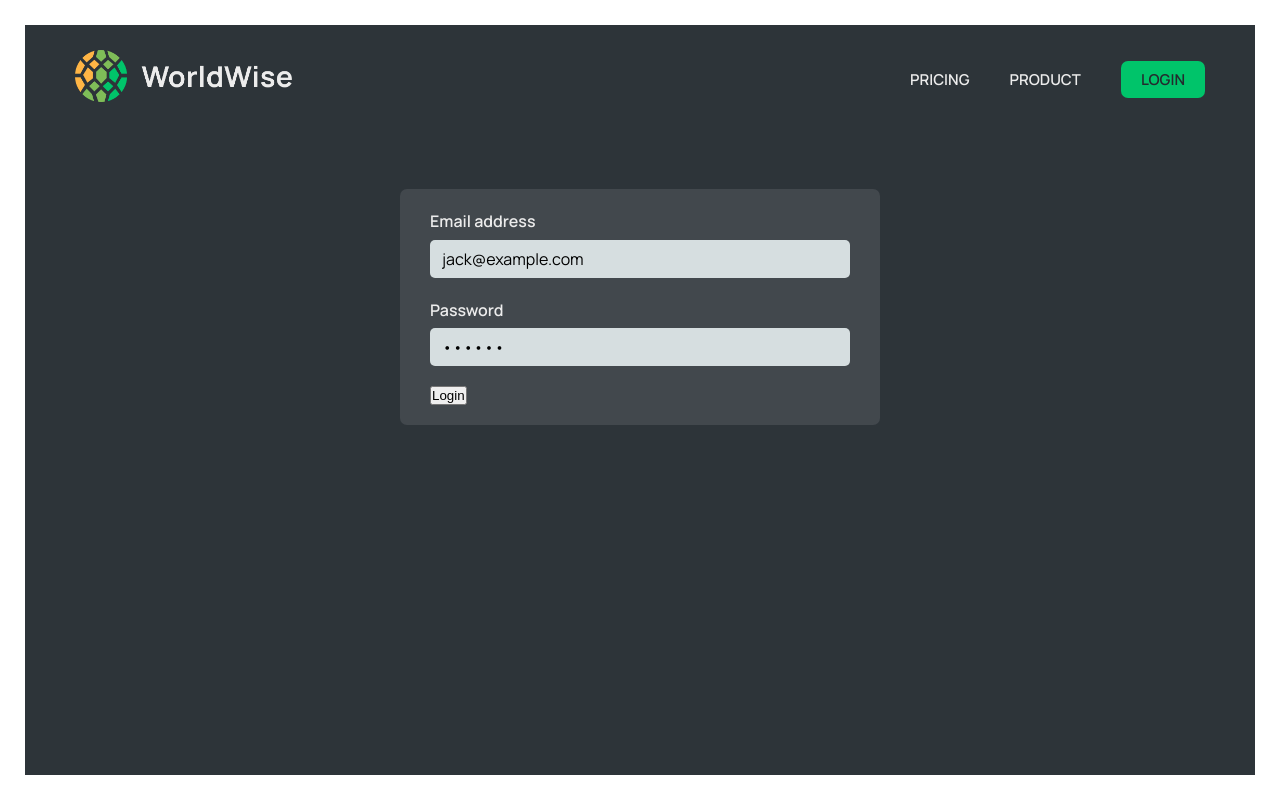
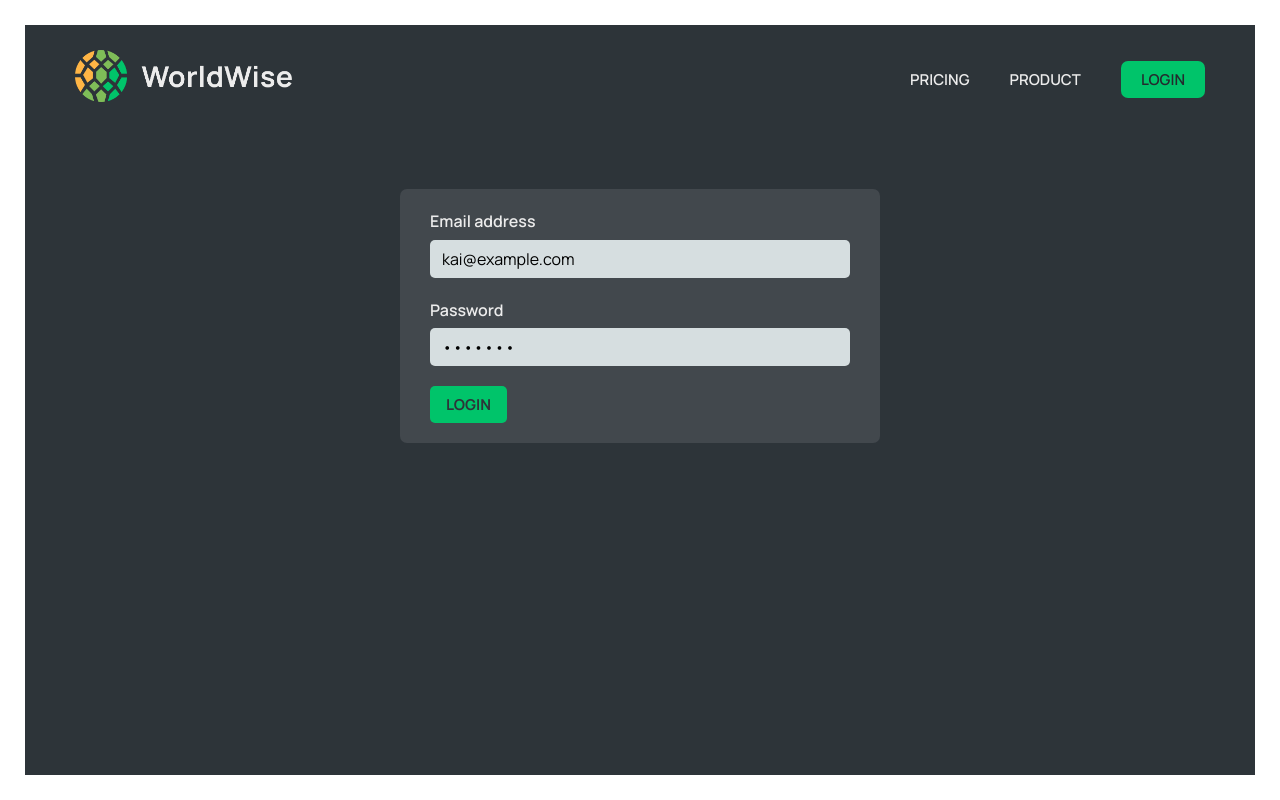
Before and after one commit to YohannesGetahunSimegn/world-wise, a React (Vite) app: page /login in a window 1280 px wide. Built offline with nearby package versions, Linux system fonts and the light colour scheme; data requests are answered from the project's data file.

Commit message:
Login implemented

```diff
--- a/src/App.jsx
+++ b/src/App.jsx
@@ -10,9 +10,11 @@
 import City from "./components/City";
 import Form from "./components/Form";
 import { CitiesProvider } from "./contexts/CitiesContext";
+import { AuthProvider } from "./contexts/FakeAuthContext";
 
 export default function App() {
   return (
+    <AuthProvider>
       <CitiesProvider>
         <BrowserRouter>
           <Routes>
@@ -31,5 +33,6 @@
           </Routes>
         </BrowserRouter>
       </CitiesProvider>
+    </AuthProvider>
   );
 }
--- a/src/contexts/FakeAuthContext.jsx
+++ b/src/contexts/FakeAuthContext.jsx
@@ -58,6 +58,7 @@
   const context = useContext(AuthContext);
   if (context === undefined)
     throw new Error("AuthContext was used outside AuthProvider");
+  return context;
 }
 
 export { AuthProvider, useAuth };
--- a/src/pages/Applayout.jsx
+++ b/src/pages/Applayout.jsx
@@ -1,6 +1,7 @@
 import SideBar from "../components/Sidebar";
 import Map from "../components/Map";
 import styles from "./AppLayout.module.css";
+import User from "../components/User";
 
 export default function AppLayout() {
   return (
@@ -8,7 +9,7 @@
       {/* <AppNav /> */}
       <SideBar />
       <Map />
-      <p>App</p>
+      <User />
     </div>
   );
 }
--- a/src/pages/Homepage.jsx
+++ b/src/pages/Homepage.jsx
@@ -17,7 +17,7 @@
           of. Never forget your wonderful experiences, and show your friends how
           you have wandered the world.
         </h2>
-        <Link to="/app" className="cta">
+        <Link to="/login" className="cta">
           Start tracking now
         </Link>
       </section>
--- a/src/pages/Login.jsx
+++ b/src/pages/Login.jsx
@@ -1,16 +1,34 @@
+import { useNavigate } from "react-router-dom";
+import Button from "../components/Button";
 import PageNav from "../components/PageNav";
+import { useAuth } from "../contexts/FakeAuthContext";
 import styles from "./Login.module.css";
-import { useState } from "react";
+import { useEffect, useState } from "react";
 
 export default function Login() {
   // PRE-FILL FOR DEV PURPOSES
-  const [email, setEmail] = useState("jack@example.com");
-  const [password, setPassword] = useState("qwerty");
+  const [email, setEmail] = useState("kai@example.com");
+  const [password, setPassword] = useState("kingkai");
+  const { login, isAuthenticated } = useAuth();
+  const navigate = useNavigate();
+
+  function handleSubmit(e) {
+    e.preventDefault();
+
+    if (email && password) login(email, password);
+  }
+
+  useEffect(
+    function () {
+      if (isAuthenticated) navigate("/app", { replace: true });
+    },
+    [isAuthenticated, navigate]
+  );
 
   return (
     <main className={styles.login}>
       <PageNav />
-      <form className={styles.form}>
+      <form className={styles.form} onSubmit={handleSubmit}>
         <div className={styles.row}>
           <label htmlFor="email">Email address</label>
           <input
@@ -32,7 +50,7 @@
         </div>
 
         <div>
-          <button>Login</button>
+          <Button type="primary">Login</Button>
         </div>
       </form>
     </main>
```
Lines whose indentation alone changed are shown as unchanged.
